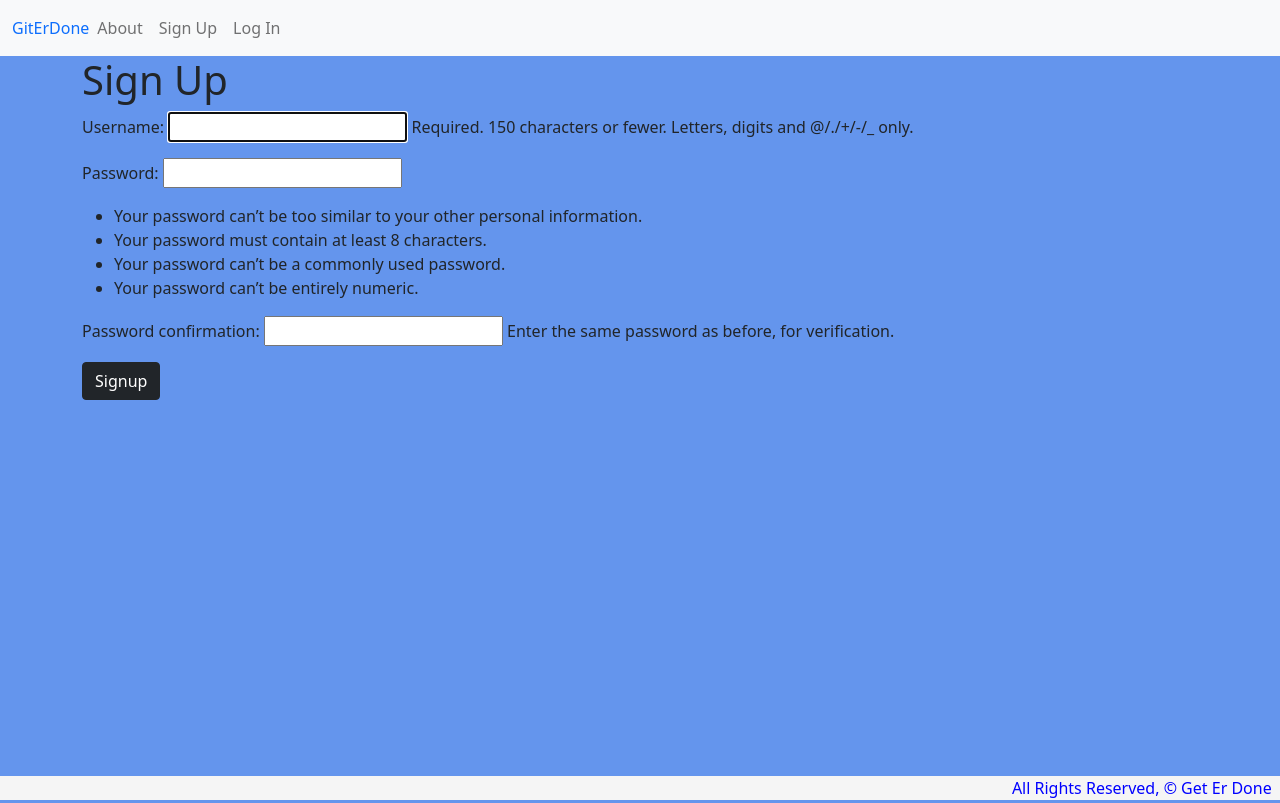
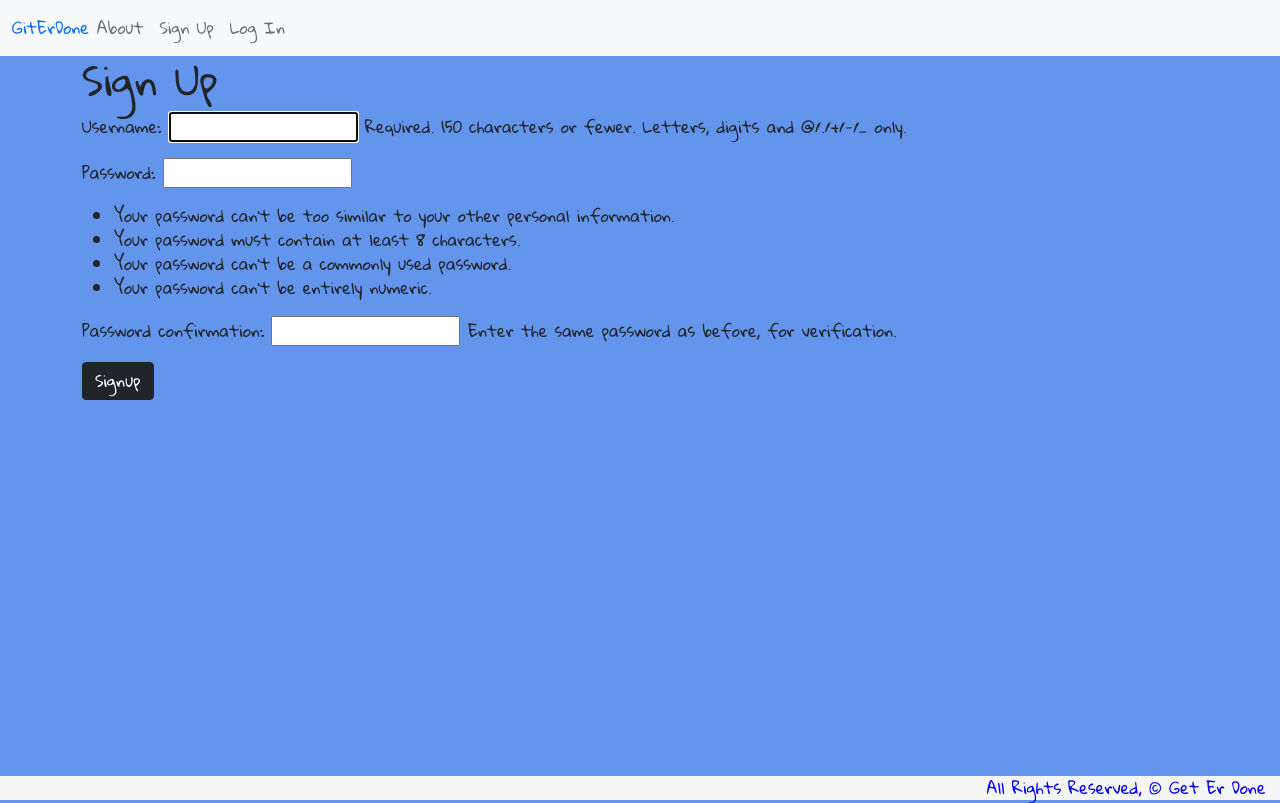
Before and after one commit to pohern/GitErDone, a Django app: page /acounts/signup/ in a window 1280 px wide. Run offline with Django 3.2, Linux system fonts and the light colour scheme.

Commit message:
add fonts

```diff
--- a/main_app/static/css/style.css
+++ b/main_app/static/css/style.css
@@ -137,3 +137,7 @@ a {
 .title {
     margin: 20px;
 }
+
+.font {
+    font-family: 'Gloria Hallelujah', cursive;
+}
--- a/main_app/templates/about.html
+++ b/main_app/templates/about.html
@@ -1,9 +1,10 @@
 {% extends 'base.html' %}
 {% block content %}
 <div class="about-container">
-    <h1 class='titles'>About GitErDone</h1>
+    <h1 class='titles font'>About GitErDone</h1>
     <hr/>
-    <p>Hire Me!</p>
+    <p class="font">An easy place to keep all your todo lists in one place!</p>
+    <p class="font">Hire Me!</p>
 </div>
 
 {% endblock %}
--- a/main_app/templates/base.html
+++ b/main_app/templates/base.html
@@ -6,29 +6,59 @@
     <meta name="viewport" content="width=device-width, initial-scale=1.0" />
     <meta http-equiv="X-UA-Compatible" content="ie=edge" />
     <title>Git Er Done</title>
-      <link href="https://cdn.jsdelivr.net/npm/bootstrap@5.0.0-beta1/dist/css/bootstrap.min.css" rel="stylesheet" integrity="sha384-giJF6kkoqNQ00vy+HMDP7azOuL0xtbfIcaT9wjKHr8RbDVddVHyTfAAsrekwKmP1" crossorigin="anonymous">
+    <link
+      href="https://cdn.jsdelivr.net/npm/bootstrap@5.0.0-beta1/dist/css/bootstrap.min.css"
+      rel="stylesheet"
+      integrity="sha384-giJF6kkoqNQ00vy+HMDP7azOuL0xtbfIcaT9wjKHr8RbDVddVHyTfAAsrekwKmP1"
+      crossorigin="anonymous"
+    />
     <link
       rel="stylesheet"
       type="text/css"
       href="{% static 'css/style.css' %}"
     />
-    <script src="https://cdn.jsdelivr.net/npm/bootstrap@5.0.0-beta1/dist/js/bootstrap.bundle.min.js" integrity="sha384-ygbV9kiqUc6oa4msXn9868pTtWMgiQaeYH7/t7LECLbyPA2x65Kgf80OJFdroafW" crossorigin="anonymous"></script>
+    <link rel="preconnect" href="https://fonts.gstatic.com" />
+    <link
+      href="https://fonts.googleapis.com/css2?family=Gloria+Hallelujah&display=swap"
+      rel="stylesheet"
+    />
+    <script
+      src="https://cdn.jsdelivr.net/npm/bootstrap@5.0.0-beta1/dist/js/bootstrap.bundle.min.js"
+      integrity="sha384-ygbV9kiqUc6oa4msXn9868pTtWMgiQaeYH7/t7LECLbyPA2x65Kgf80OJFdroafW"
+      crossorigin="anonymous"
+    ></script>
   </head>
   <body>
     <header class="navbar-fixed">
-      <nav class="navbar navbar-expand-lg navbar-light bg-light">
+      <nav class="navbar navbar-expand-lg navbar-light bg-light font">
         <div class="container-fluid">
           <a href="/" class="addnavbar-brand">GitErDone</a>
           <div class="collapse navbar-collapse" id="navbarNav">
             <ul class="navbar-nav">
-              <li class="nav-item"><a class="nav-link" href="{% url 'about' %}">About</a></li>
+              <li class="nav-item">
+                <a class="nav-link" href="{% url 'about' %}">About</a>
+              </li>
               {% if user.is_authenticated %}
-              <li class="nav-item"><a class="nav-link" href="{% url 'lists_create' %}">Add a List</a></li>
-              <li class="nav-item"><a class="nav-link" href="{% url 'index' %}">View All My Lists</a></li>
-              <li class="nav-item"><a class="nav-link" href="{% url 'logout' %}">Log Out</a></li>
+              <li class="nav-item">
+                <a class="nav-link" href="{% url 'lists_create' %}"
+                  >Add a List</a
+                >
+              </li>
+              <li class="nav-item">
+                <a class="nav-link" href="{% url 'index' %}"
+                  >View All My Lists</a
+                >
+              </li>
+              <li class="nav-item">
+                <a class="nav-link" href="{% url 'logout' %}">Log Out</a>
+              </li>
               {% else %}
-              <li class="nav-item"><a class="nav-link" href="{% url 'signup' %}">Sign Up</a></li>
-              <li class="nav-item"><a class="nav-link" href="{% url 'login' %}">Log In</a></li>
+              <li class="nav-item">
+                <a class="nav-link" href="{% url 'signup' %}">Sign Up</a>
+              </li>
+              <li class="nav-item">
+                <a class="nav-link" href="{% url 'login' %}">Log In</a>
+              </li>
               {% endif %}
             </ul>
           </div>
@@ -37,7 +67,7 @@
     </header>
     <main class="container">{% block content %} {% endblock %}</main>
     <footer class="page-footer">
-      <div class="right">All Rights Reserved, &copy; Get Er Done &nbsp;</div>
+      <div class="right font">All Rights Reserved, &copy; Get Er Done &nbsp;</div>
     </footer>
   </body>
 </html>
--- a/main_app/templates/home.html
+++ b/main_app/templates/home.html
@@ -2,6 +2,6 @@
 
 {% block content %}
 <div class='home-container'>
-    <h1 class='hometitle'>GitErDone</h1>
+    <h1 class='hometitle font'>GitErDone</h1>
 </div>
 {% endblock %}
--- a/main_app/templates/main_app/todolist_confirm_delete.html
+++ b/main_app/templates/main_app/todolist_confirm_delete.html
@@ -3,7 +3,7 @@
 {% block content %}
   <h1>Delete List</h1>
 
-  <h4>Are you sure you want to delete <span class="teal-text">{{ object.name }}</span>?</h4>
+  <h4>Are you sure you want to delete <span class="font">{{ object.name }}</span>?</h4>
 
   <form action="" method="POST">
     {% csrf_token %}
--- a/main_app/templates/registration/login.html
+++ b/main_app/templates/registration/login.html
@@ -1,12 +1,12 @@
 {% extends 'base.html' %}
 {% block content %}
-
+<div class="font">
     <h1>Log In</h1>
-
     <form method="post" action="{% url 'login' %}">
     {% csrf_token %}
     {{ form.as_p }}
     <input type="submit" class="btn btn-dark" value="Login">
     <input type="hidden" name="next" value="{{ next }}">
     </form>
+</div>
 {% endblock %}
--- a/main_app/templates/registration/signup.html
+++ b/main_app/templates/registration/signup.html
@@ -1,14 +1,15 @@
-{% extends 'base.html' %}
-{% block content %}
+{% extends 'base.html' %} {% block content %}
+<div class="font">
+  <h1>Sign Up</h1>
 
-<h1>Sign Up</h1>
+  {% if error_message %}
+  <p class="red-text">{{ error_message }}</p>
+  {% endif %}
 
-{% if error_message %}<p class="red-text">{{ error_message }}</p>{% endif %}
-
-<form method="post" action="{% url 'signup' %}">
-  {% csrf_token %}
-  {{ form.as_p }}
-  <input type="submit" class="btn btn-dark" value="Signup">
-</form>
+  <form method="post" action="{% url 'signup' %}">
+    {% csrf_token %} {{ form.as_p }}
+    <input type="submit" class="btn btn-dark" value="Signup" />
+  </form>
+</div>
 
 {% endblock %}
--- a/main_app/templates/todolist/index.html
+++ b/main_app/templates/todolist/index.html
@@ -1,5 +1,5 @@
 {% extends 'base.html' %} {% block content %}
-<div class="title">
+<div class="title font">
 <h1 class="two"> {{user.username}}'s Todo Lists</h1>
 {% if todolists.count %} {% for todolist in todolists %}
 <div class="card-container">
```
Also changed, not shown: main_app/templates/main_app/todolist_form.html (+4 -4 lines), main_app/templates/todolist/detail.html (+4 -4 lines). Lines whose indentation alone changed are shown as unchanged.
